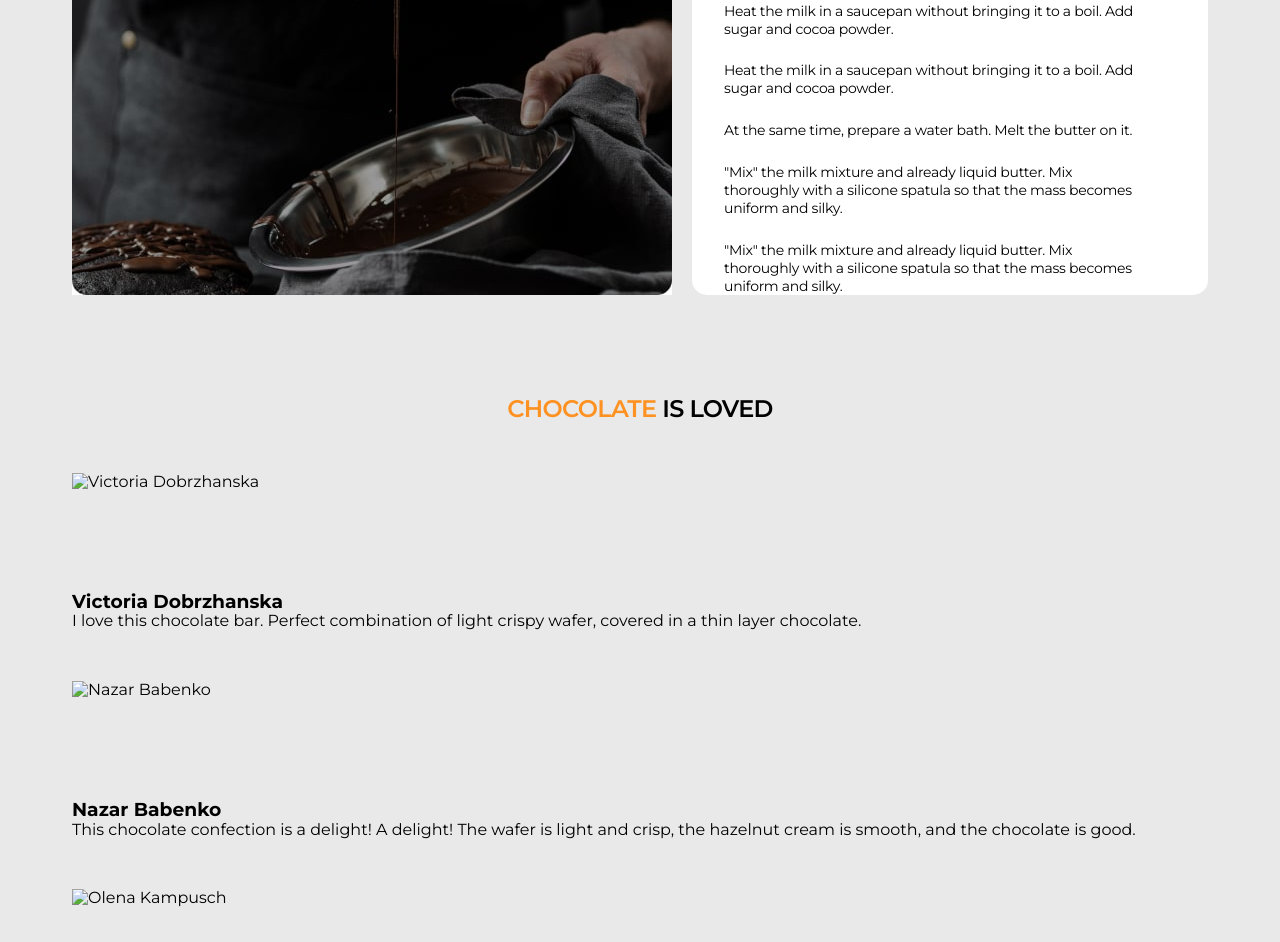
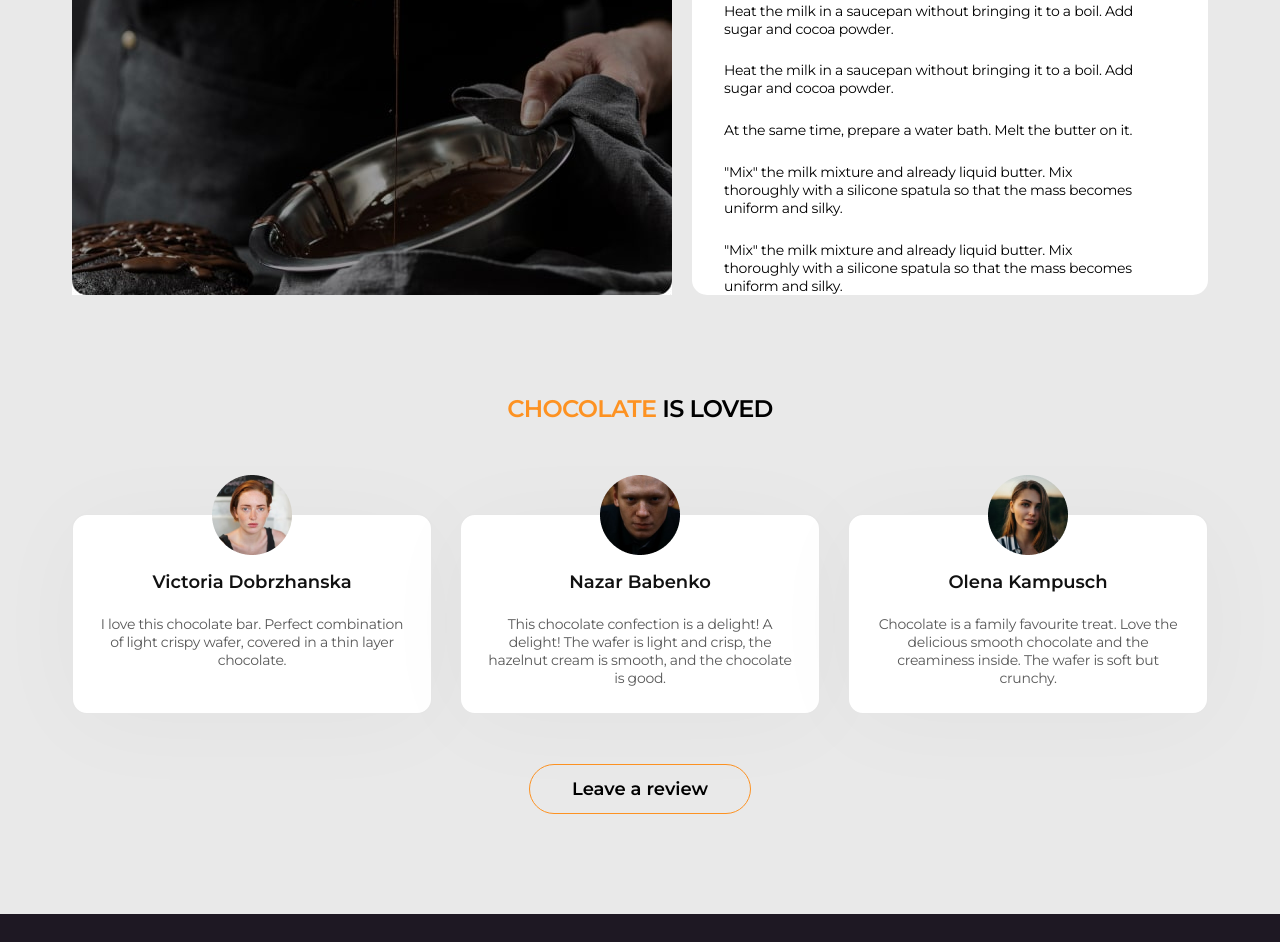
Before and after one commit to 0DarkDante/SIMPLY-CHOCOLATE-1, a plain HTML site: page index.html in a window 1280 px wide. Shown: the part 1858-2800 px from the top of the page. Drawn offline with nearby package versions, Linux system fonts and the light colour scheme.

Commit message:
finish section chocolate is loved

```diff
--- a/index.html
+++ b/index.html
@@ -168,7 +168,7 @@
           <h2 class="reviews_headline"><span>chocolate</span> is loved</h2>
           <ul class="reviews_items">
             <li class="reviews_item">
-              <img src="" alt="Victoria Dobrzhanska" class="reviews" />
+              <img src="./images/Ellipse.png" alt="Victoria Dobrzhanska" class="reviews-img" />
               <h3 class="reviews_title">Victoria Dobrzhanska</h3>
               <p class="reviews_text">
                 I love this chocolate bar. Perfect combination of light crispy
@@ -176,7 +176,7 @@
               </p>
             </li>
             <li class="reviews_item">
-              <img src="" alt="Nazar Babenko" class="reviews" />
+              <img src="./images/Ellipse1.png" alt="Nazar Babenko" class="reviews-img" />
               <h3 class="reviews_title">Nazar Babenko</h3>
               <p class="reviews_text">
                 This chocolate confection is a delight! A delight! The wafer is
@@ -185,7 +185,7 @@
               </p>
             </li>
             <li class="reviews_item">
-              <img src="" alt="Olena Kampusch" class="reviews" />
+              <img src="./images/Ellipse2.png" alt="Olena Kampusch" class="reviews-img" />
               <h3 class="reviews_title">Olena Kampusch</h3>
               <p class="reviews_text">
                 Chocolate is a family favourite treat. Love the delicious smooth
--- a/styles/style.css
+++ b/styles/style.css
@@ -63,9 +63,12 @@ button {
 
 .quick_purchase {
   min-height: 600px;
+  margin-bottom: 72px;
+}
+
+.quick_purchase .container {
+  background-color: #1e1823;
   border-radius: 30px;
-  background-color: #1e1823;
-  margin-bottom: 72px;
 }
 
 .quick_purchase_main_link {
@@ -292,22 +295,70 @@ button {
   letter-spacing: -0.03em;
   text-transform: uppercase;
   text-align: center;
+  margin-bottom: 91px;
   span {
       color: #FD9222;
     }
 }
 
-.reviews_items {}
+.reviews_items {
+  display: flex;
+  gap: 28px;
+  margin-bottom: 50px;
+}
 
-.reviews_item {}
+.reviews_item {
+  position: relative;
+  border: 1px solid rgba(17, 17, 17, 0.1);
+  box-shadow: 0 9px 100px 0 rgba(17, 17, 17, 0.03);
+  background-color: #fff;
+  border-radius: 15px;
+  width: 360px;
+  height: 200px;
+  flex-basis: calc((100% - 56px) / 3);
+}
 
-.reviews {}
+.reviews-img {
+  position: absolute;
+  top: -40px;
+  left: 50%;
+  transform: translateX(-50%);
+}
 
-.reviews_title {}
+.reviews_title {
+  padding-top: 56px;
+  padding-bottom: 20px;
+  font-weight: 600;
+  font-size: 18px;
+  line-height: 1.33;
+  text-align: center;
+  color: #111;
+}
 
-.reviews_text {}
+.reviews_text {
+  font-weight: 400;
+  font-size: 14px;
+  line-height: 1.29;
+  letter-spacing: -0.02em;
+  text-align: center;
+  color: rgba(17, 17, 17, 0.7);
+  padding-bottom: 28px;
+  max-width: 312px;
+  margin: 0 auto;
+}
 
-.reviews_btn {}
+.reviews_btn {
+  font-weight: 600;
+  font-size: 18px;
+  border: 1px solid #fd9222;
+  border-radius: 100px;
+  padding: 14px 40px;
+  width: 222px;
+  height: 50px;
+  background-color: transparent;
+  display: block;
+  margin: 0 auto;
+}
 
 /* footer */
 
```
Also changed, not shown: images/Ellipse.png (added), images/Ellipse1.png (added), images/Ellipse2.png (added).
